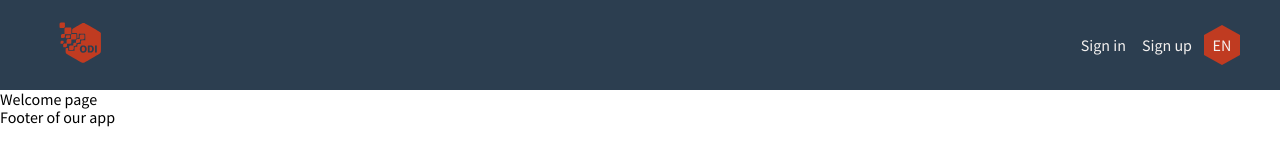
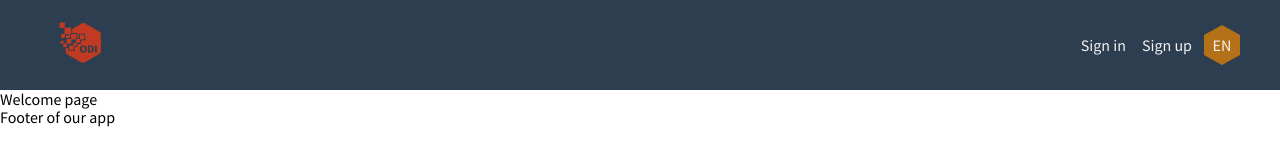
Before and after one commit to DStukalo/ODI-project, a React (Create React App) app in the folder odi-project/: page / in a window 1280 px wide. In both pictures the pointer is over the button "EN". Shown: the top 160 px of the page. Built offline with nearby package versions, Linux system fonts and the light colour scheme.

Commit message:
refactor: update clors at hover and active link

```diff
--- a/odi-project/src/components/Button/Button.module.scss
+++ b/odi-project/src/components/Button/Button.module.scss
@@ -8,13 +8,13 @@
 
   &:hover {
     cursor: pointer;
-    background-color: var(--color-primary-orange-a1);
+    background-color: var(--color-primary-orange-a2);
     color: var(--color-primary-white);
     &:before {
-      border-bottom: 10px solid var(--color-primary-orange-a1);
+      border-bottom: 10px solid var(--color-primary-orange-a2);
     }
     &:after {
-      border-top: 10px solid var(--color-primary-orange-a1);
+      border-top: 10px solid var(--color-primary-orange-a2);
     }
   }
 
@@ -55,7 +55,7 @@
   transition: all 900ms linear;
   &:hover {
     cursor: pointer;
-    background-color: var(--color-primary-orange-a1);
+    background-color: var(--color-primary-orange-a2);
     color: var(--color-primary-white-a1);
   }
 }
--- a/odi-project/src/components/Header/Navigation/NavItem/NavItem.module.scss
+++ b/odi-project/src/components/Header/Navigation/NavItem/NavItem.module.scss
@@ -12,7 +12,7 @@
 }
 
 .active {
-  color: var(--color-primary-orange-a2);
+  color: var(--color-primary-orange-a1);
   text-decoration: underline;
 }
 
```
